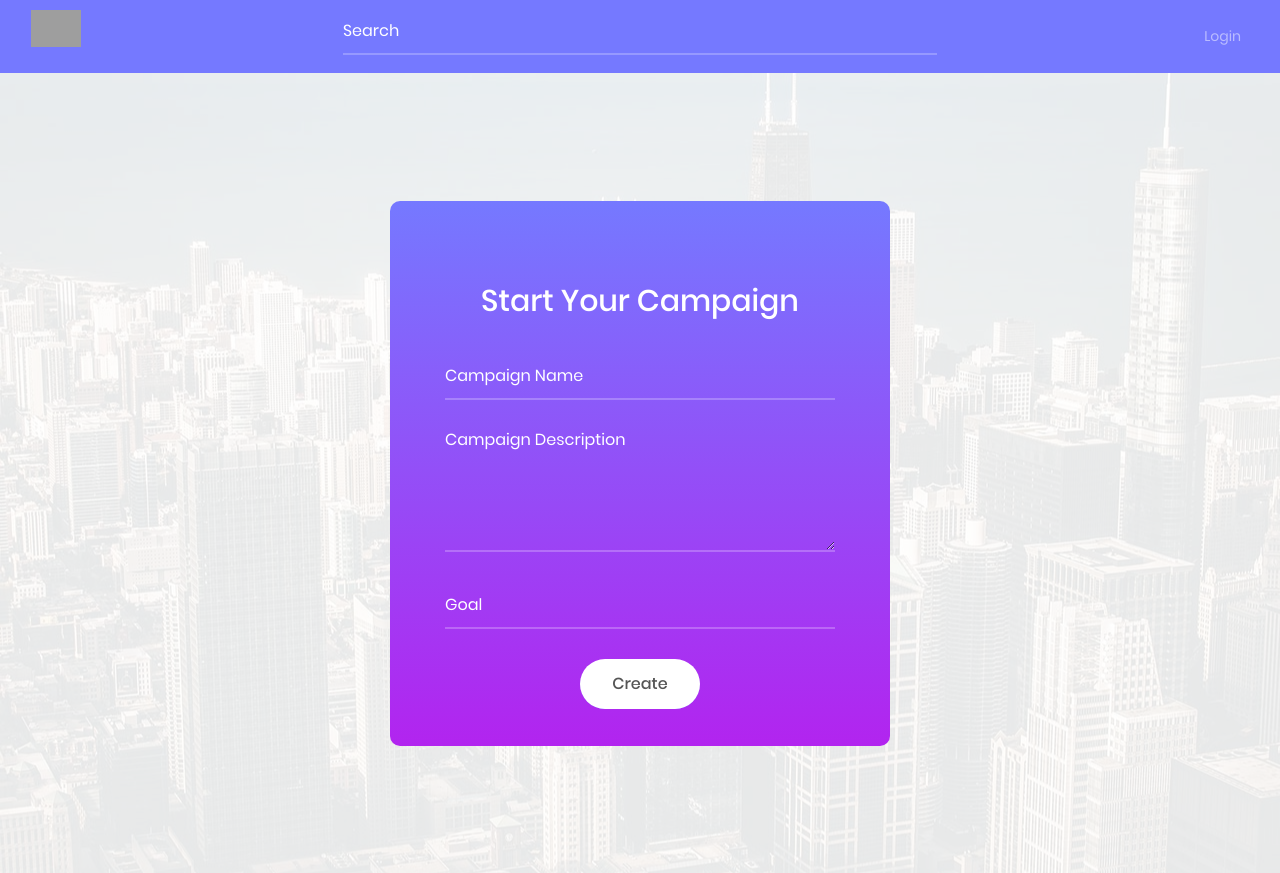
After one commit to s4shyam95/ark_fund, a Django app: template ark_fund/templates/create_campaign.html in a window 1280 px wide. The commit adds this page. Run offline with Django 3.2, Linux system fonts and the light colour scheme; the template is opened without the code that fills it, so the values that code supplies are empty; some libraries are stand-ins or nearby versions; grey boxes are pictures that could not be loaded.

Commit message:
create_campaign.html created; backend code added

```diff
--- a/ark_fund/static/css/main.css
+++ b/ark_fund/static/css/main.css
@@ -293,6 +293,17 @@ iframe {
   padding: 0 5px 0 38px;
 }
 
+.crcamp100 {
+  font-family: Poppins-Regular;
+  font-size: 16px;
+  color: #fff;
+  line-height: 1.2;
+
+  display: block;
+  width: 100%;
+  height: 45px;
+  background: transparent;
+}
 
 /*---------------------------------------------*/
 .focus-input100 {
--- a/ark_fund/templates/base.html
+++ b/ark_fund/templates/base.html
@@ -15,7 +15,7 @@
 
                 <form class="form-inline my-0 my-lg-0 mr-auto">
                     <div class="wrap-input100 validate-input" data-validate="Search field" style="margin-bottom:10px">
-                        <input class="input100" type="text" name="secret" placeholder="Search">
+                        <input class="crcamp100" type="text" name="secret" placeholder="Search">
                         <span class="focus-input100"></span>
                     </div>
                 </form>
--- /dev/null
+++ b/ark_fund/templates/create_campaign.html
@@ -0,0 +1,27 @@
+{% extends 'base.html' %}
+{% block main_block %}
+<div class="wrap-login100">
+		<form class="login100-form validate-form" method="post" action="/create_campaign/" name="create_campaign_form"> <!-- CHECK -->
+			{% csrf_token %}
+			<span class="login100-form-title p-b-34 p-t-27">
+				Start Your Campaign
+			</span>
+ 				<div class="wrap-input100 validate-input" data-validate = "Enter Campaign Name">
+				<input class="crcamp100" type="text" name="campaign_name" placeholder="Campaign Name">
+				</div>
+ 				<div class="wrap-input100 validate-input" data-validate = "Campaign Description">
+				<textarea rows="10" cols="50" class="crcamp100" style="height:120px;" name="campaign_info" placeholder="Campaign Description"></textarea>
+				</div>
+
+ 				<div class="wrap-input100 validate-input" data-validate = "Goal">
+				<input class="crcamp100" type="text" name="campaign_goal" placeholder="Goal">
+				</div>
+				<input class="crcamp100" type="hidden" name="campaign_date" placeholder="date" value="20180315000000"></hidden>
+			<div class="container-login100-form-btn">
+				<button class="login100-form-btn" type="submit" name="submit" id="submit">
+					Create
+				</button>
+			</div>
+	</form>
+	</div>
+{% endblock main_block %}
--- /dev/null
+++ b/backend/create_table.sql
@@ -0,0 +1 @@
+create table campaigns(key varchar(50) primary key, name varchar(500), description varchar(5000), goal integer, created_on timestamp);
```
Also changed, not shown: backend/app.py (added, +58 -0 lines), backend/sftp-config.json (added, +45 -0 lines).
